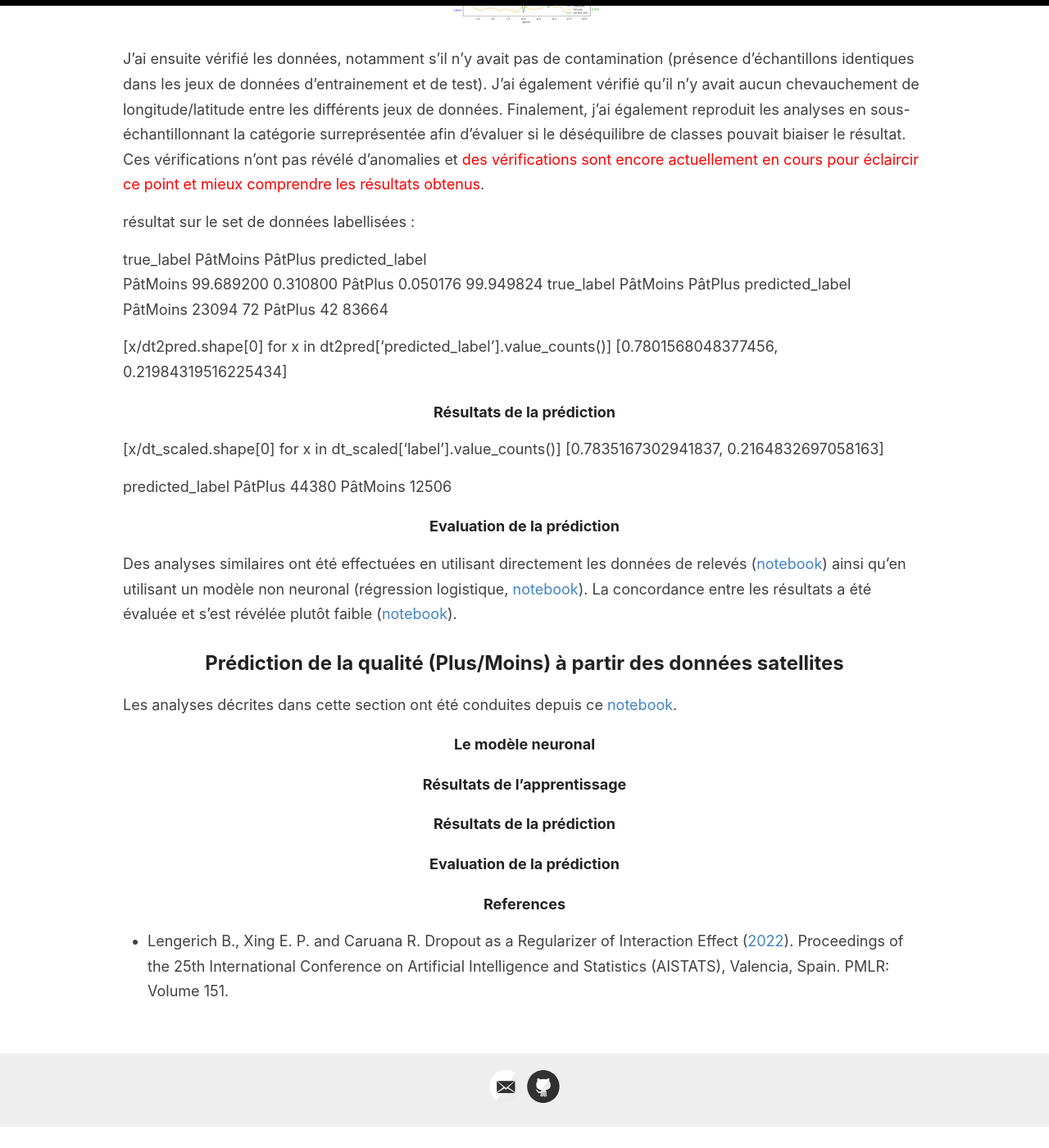
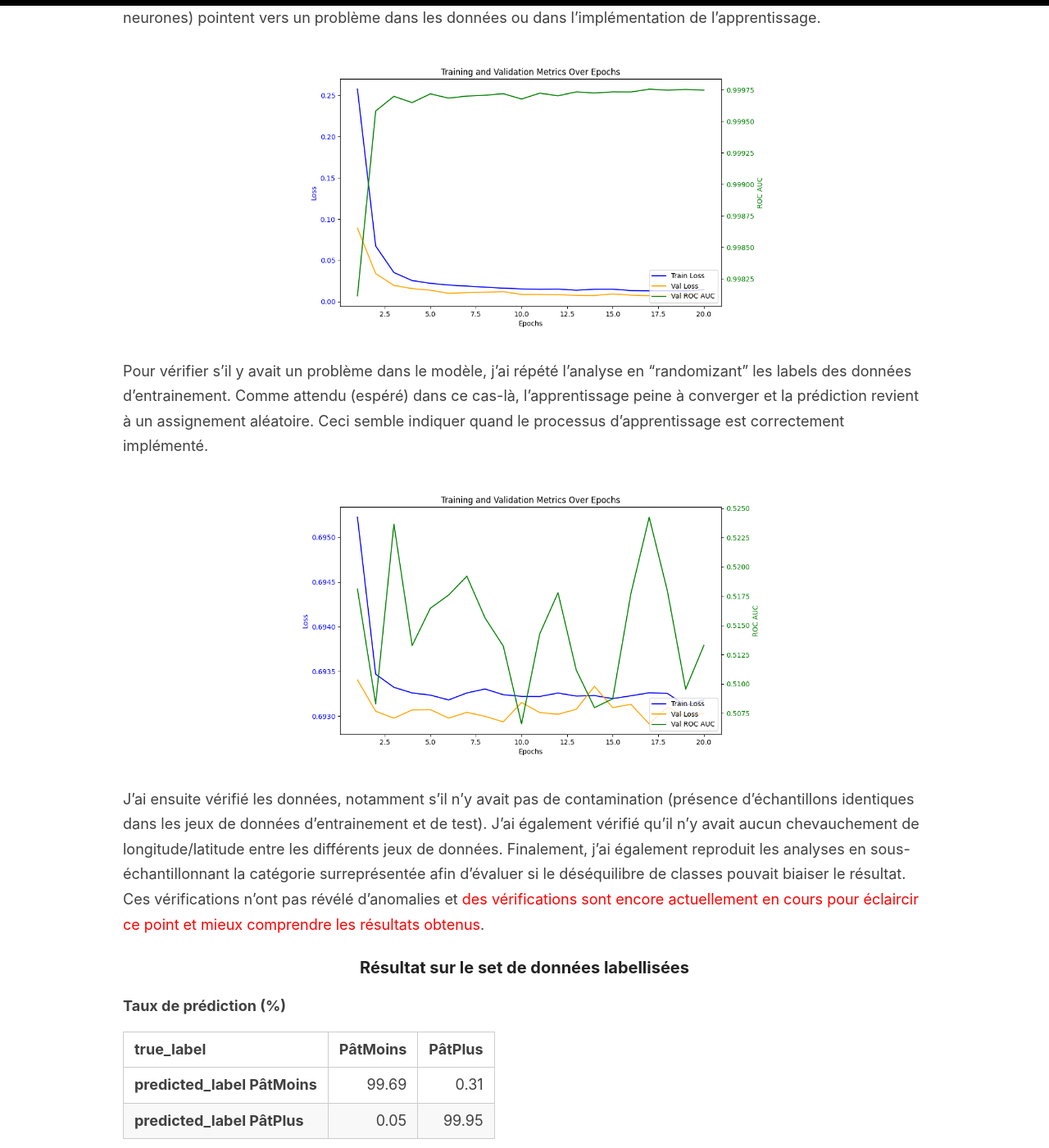
Before and after one commit to sca-opdir/sber-biodiversite-ml-prediction, a Jekyll site: the page built from _pages/apprentissage.md, in a window 1280 px wide and 1400 px high, scrolled down 2265 px. Shown: the whole window at 82% size. Built offline with Jekyll 4.4.1, drawn with Linux system fonts in a browser that asks for light colours; before the commit the page ends 3639 px from its top, so only the background shows below that; some of the changed text lies outside the part shown.

Commit message:
Update apprentissage.md

```diff
--- a/_pages/apprentissage.md
+++ b/_pages/apprentissage.md
@@ -11,7 +11,7 @@ Avant de plonger dans la mise en place des modèles neuronaux, il me semblait ut
 Par exemple, ci-dessous les résultats obtenus par analyse en composantes principales :
 
 <div align="center">
-  <img src="/images/acp_predicteurs.png" alt="ACP sur les variables environnementales et poids des prédicteurs" width="200"/>
+  <img src="{{site.baseurl}}/images/acp_predicteurs.png" alt="ACP sur les variables environnementales et poids des prédicteurs" width="600"/>
 </div>
 
 
@@ -50,46 +50,55 @@ class DropoutFeedForwardNN(nn.Module):
 Je renvoie au [notebook](https://www.kaggle.com/code/mzufferey/sber-data-vm-p-turage-corrv4) pour les résultats détaillés. En bref, de façon attendue, augmenter la taille de la couche cachée améliore les résultats.
 
 <div align="center">
-  <img src="/images/train_val_auc_16-128.png" alt="Résultats couche cachée de 16 à 128 unités" width="200"/>
+  <img src="{{site.baseurl}}/images/train_val_auc_16-128.png" alt="Résultats couche cachée de 16 à 128 unités" width="600"/>
 </div>
 
 Les résultats obtenus, trop "parfaits" (ci-dessous : les courbes d'apprentissage pour une couche cachée de 128 neurones) pointent vers un problème dans les données ou dans l'implémentation de l'apprentissage.
 
 <div align="center">
-  <img src="/images/all_curves_h128.png" alt="Courbes d'apprentissage pour la couche cachée de 128 unités" width="200"/>
+  <img src="{{site.baseurl}}/images/all_curves_h128.png" alt="Courbes d'apprentissage pour la couche cachée de 128 unités" width="600"/>
 </div>
 
 Pour vérifier s'il y avait un problème dans le modèle, j'ai répété l'analyse en "randomizant" les labels des données d'entrainement. Comme attendu (espéré) dans ce cas-là, l'apprentissage peine à converger et la prédiction revient à un assignement aléatoire. Ceci semble indiquer quand le processus d'apprentissage est correctement implémenté.
 
 <div align="center">
-  <img src="/images/Training Curves_random.png" alt="Courbes d'apprentissage pour les données 'randomizée'" width="200"/>
+  <img src="{{site.baseurl}}/images/Training Curves_random.png" alt="Courbes d'apprentissage pour les données 'randomizée'" width="600"/>
 </div>
 
 J'ai ensuite vérifié les données, notamment s'il n'y avait pas de contamination (présence d'échantillons identiques dans les jeux de données d'entrainement et de test). J'ai également vérifié qu'il n'y avait aucun chevauchement de longitude/latitude entre les différents jeux de données. Finalement, j'ai également reproduit les analyses en sous-échantillonnant la catégorie surreprésentée afin d'évaluer si le déséquilibre de classes pouvait biaiser le résultat. Ces vérifications n'ont pas révélé d'anomalies et <span style="color: red;">des vérifications sont encore actuellement en cours pour éclaircir ce point et mieux comprendre les résultats obtenus</span>.
 
-résultat sur le set de données labellisées :
+### Résultat sur le set de données labellisées
 
-true_label        PâtMoins    PâtPlus
-predicted_label
-PâtMoins         99.689200   0.310800
-PâtPlus           0.050176  99.949824
-true_label       PâtMoins  PâtPlus
-predicted_label
-PâtMoins            23094       72
-PâtPlus                42    83664
+**Taux de prédiction (%)**
 
-[x/dt2pred.shape[0] for x in dt2pred['predicted_label'].value_counts()]
-[0.7801568048377456, 0.21984319516225434]
+| true_label | PâtMoins | PâtPlus |
+| --- | ---: | ---: |
+| **predicted_label PâtMoins** | 99.69 | 0.31 |
+| **predicted_label PâtPlus** | 0.05 | 99.95 |
+
+**Nombre de prédictions (comptage)**
+
+| true_label  | PâtMoins | PâtPlus |
+| --- | ---: | ---: |
+| **predicted_label PâtMoins** | 23094 | 72 |
+| **predicted_label PâtPlus** | 42 | 83664 |
+
+
+
+<!-- [x/dt2pred.shape[0] for x in dt2pred['predicted_label'].value_counts()]
+[0.7801568048377456, 0.21984319516225434] -->
 
 
 #### Résultats de la prédiction
 
-[x/dt_scaled.shape[0] for x in dt_scaled['label'].value_counts()]
-[0.7835167302941837, 0.2164832697058163]
+<!-- [x/dt_scaled.shape[0] for x in dt_scaled['label'].value_counts()]
+[0.7835167302941837, 0.2164832697058163] -->
 
-predicted_label
-PâtPlus     44380
-PâtMoins    12506
+| predicted label  |   |
+| --- | ---: |
+| **PâtPlus** | 44380 |
+| **PâtMoins** | 12506 |
+
 
 
 #### Evaluation de la prédiction
```
